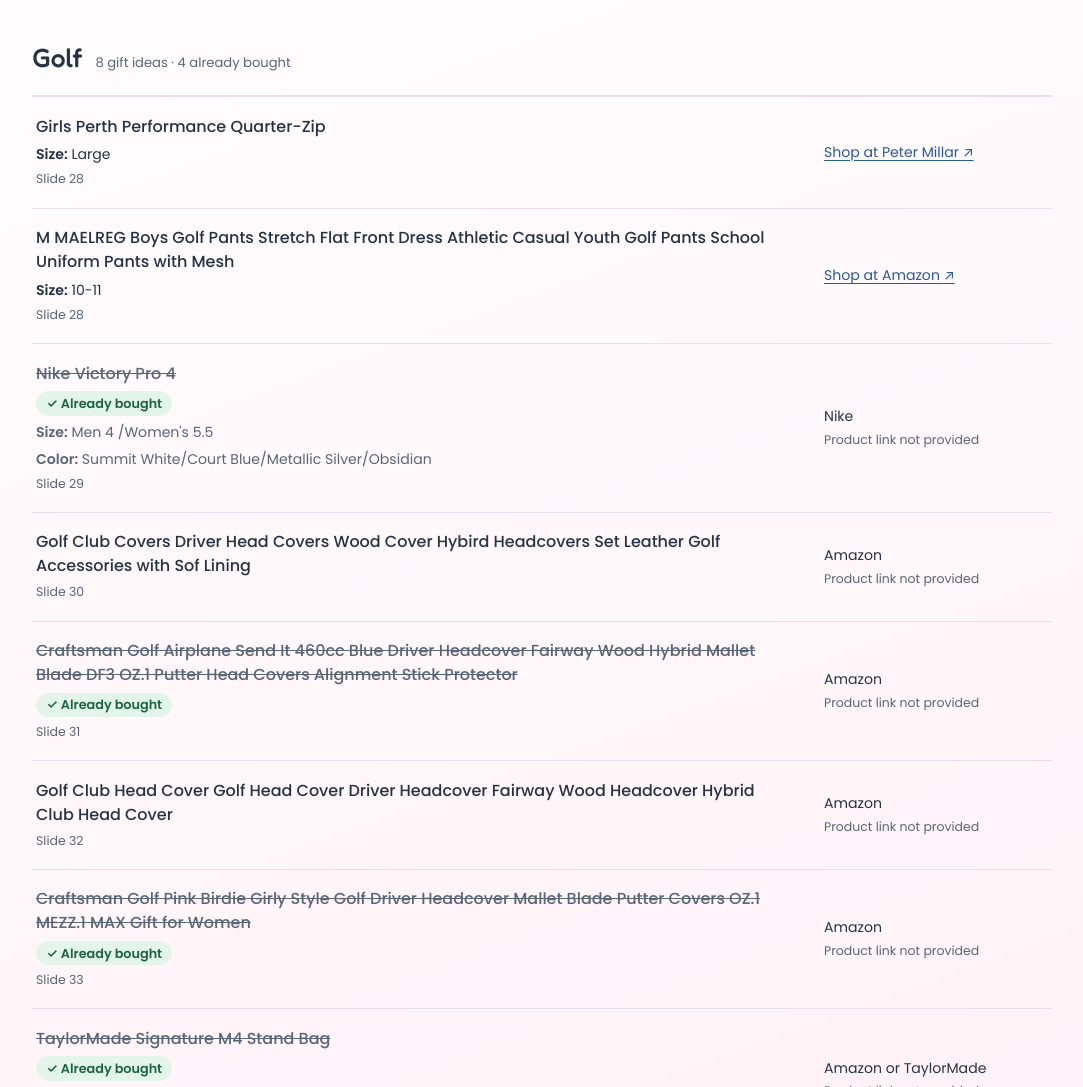
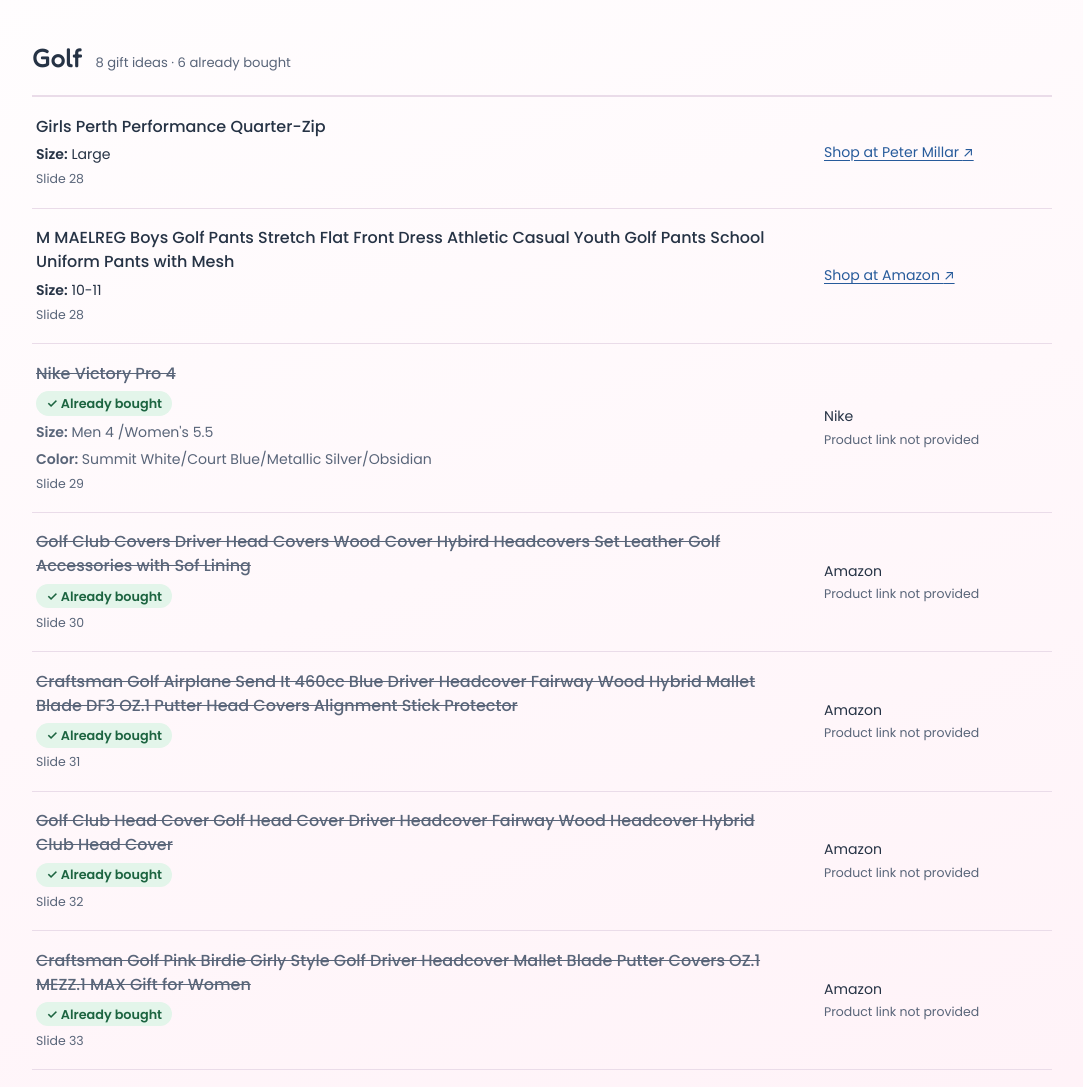
Before and after one commit to iggyemu/ari, a plain HTML site: page wishlist.html in a window 1280 px wide. Shown: the part 4068-5155 px from the top of the page, without its empty margins (98-1181 px from the left). Drawn offline with Linux system fonts and the light colour scheme.

Commit message:
Mark two more golf head cover sets as bought
Co-Authored-By: Claude Opus 5.5 <noreply@anthropic.com>

```diff
--- a/wishlist.html
+++ b/wishlist.html
@@ -252,7 +252,7 @@
           </ul>
         </section>
         <section class="gift-section" id="golf" aria-labelledby="golf-heading">
-          <div class="category-heading"><h3 id="golf-heading">Golf</h3><span>8 gift ideas · 4 already bought</span></div>
+          <div class="category-heading"><h3 id="golf-heading">Golf</h3><span>8 gift ideas · 6 already bought</span></div>
           <ul class="gift-list">
             <li class="gift" data-slide="28">
               <div><h4>Girls Perth Performance Quarter-Zip</h4><p class="gift-size"><strong>Size:</strong> Large</p><p class="slide-number">Slide 28</p></div>
@@ -266,16 +266,16 @@
               <div><h4>Nike Victory Pro 4</h4><p class="bought-badge"><span aria-hidden="true">✓</span> Already bought</p><p class="gift-size"><strong>Size:</strong> Men 4 /Women&#x27;s 5.5</p><p class="gift-color"><strong>Color:</strong> Summit White/Court Blue/Metallic Silver/Obsidian</p><p class="slide-number">Slide 29</p></div>
               <div class="retailer">Nike<span class="missing-link">Product link not provided</span></div>
             </li>
-            <li class="gift" data-slide="30">
-              <div><h4>Golf Club Covers Driver Head Covers Wood Cover Hybird Headcovers Set Leather Golf Accessories with Sof Lining</h4><p class="slide-number">Slide 30</p></div>
+            <li class="gift gift-bought" data-slide="30">
+              <div><h4>Golf Club Covers Driver Head Covers Wood Cover Hybird Headcovers Set Leather Golf Accessories with Sof Lining</h4><p class="bought-badge"><span aria-hidden="true">✓</span> Already bought</p><p class="slide-number">Slide 30</p></div>
               <div class="retailer">Amazon<span class="missing-link">Product link not provided</span></div>
             </li>
             <li class="gift gift-bought" data-slide="31">
               <div><h4>Craftsman Golf Airplane Send It 460cc Blue Driver Headcover Fairway Wood Hybrid Mallet Blade DF3 OZ.1 Putter Head Covers Alignment Stick Protector</h4><p class="bought-badge"><span aria-hidden="true">✓</span> Already bought</p><p class="slide-number">Slide 31</p></div>
               <div class="retailer">Amazon<span class="missing-link">Product link not provided</span></div>
             </li>
-            <li class="gift" data-slide="32">
-              <div><h4>Golf Club Head Cover Golf Head Cover Driver Headcover Fairway Wood Headcover Hybrid Club Head Cover</h4><p class="slide-number">Slide 32</p></div>
+            <li class="gift gift-bought" data-slide="32">
+              <div><h4>Golf Club Head Cover Golf Head Cover Driver Headcover Fairway Wood Headcover Hybrid Club Head Cover</h4><p class="bought-badge"><span aria-hidden="true">✓</span> Already bought</p><p class="slide-number">Slide 32</p></div>
               <div class="retailer">Amazon<span class="missing-link">Product link not provided</span></div>
             </li>
             <li class="gift gift-bought" data-slide="33">
```
Also changed, not shown: 1 other file.
